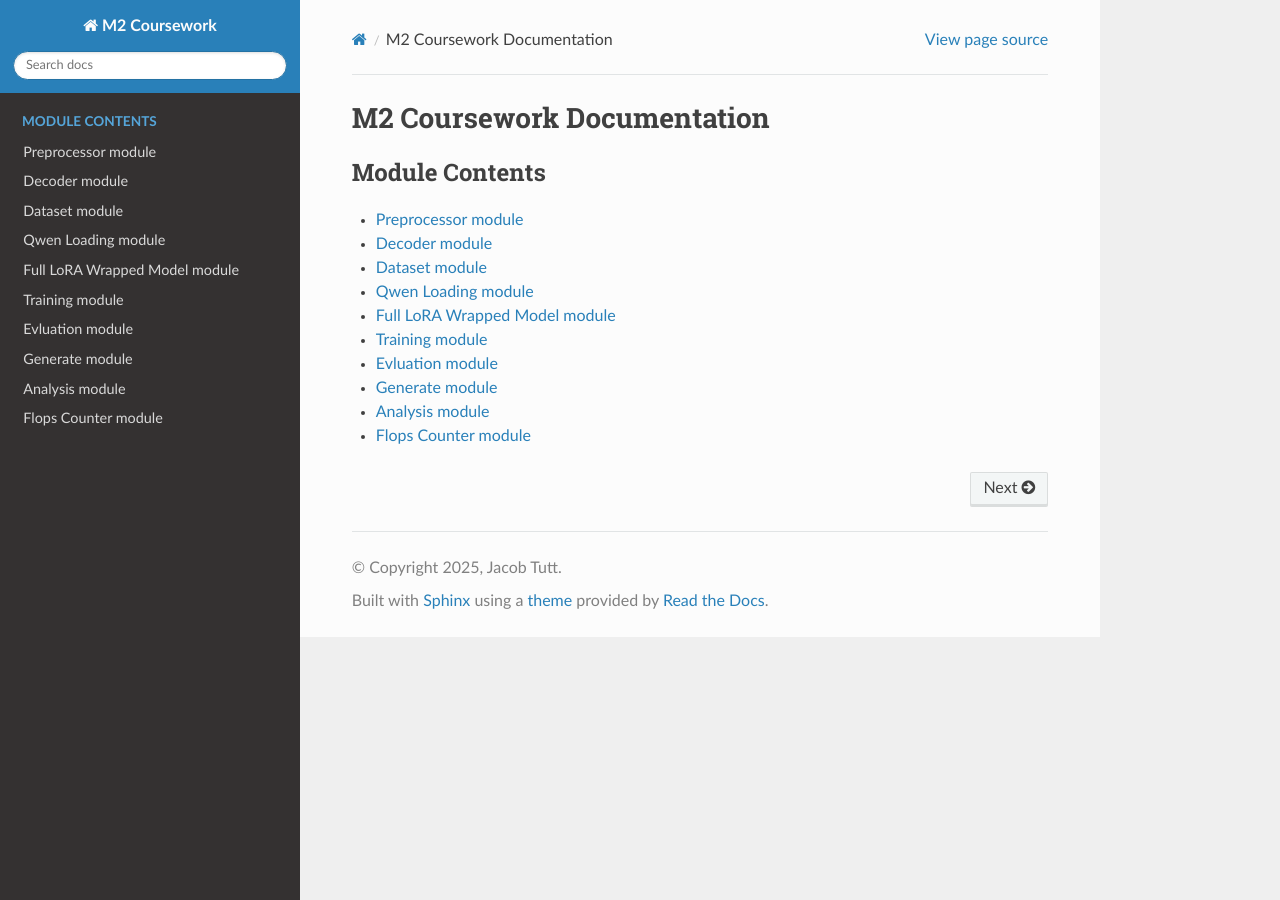
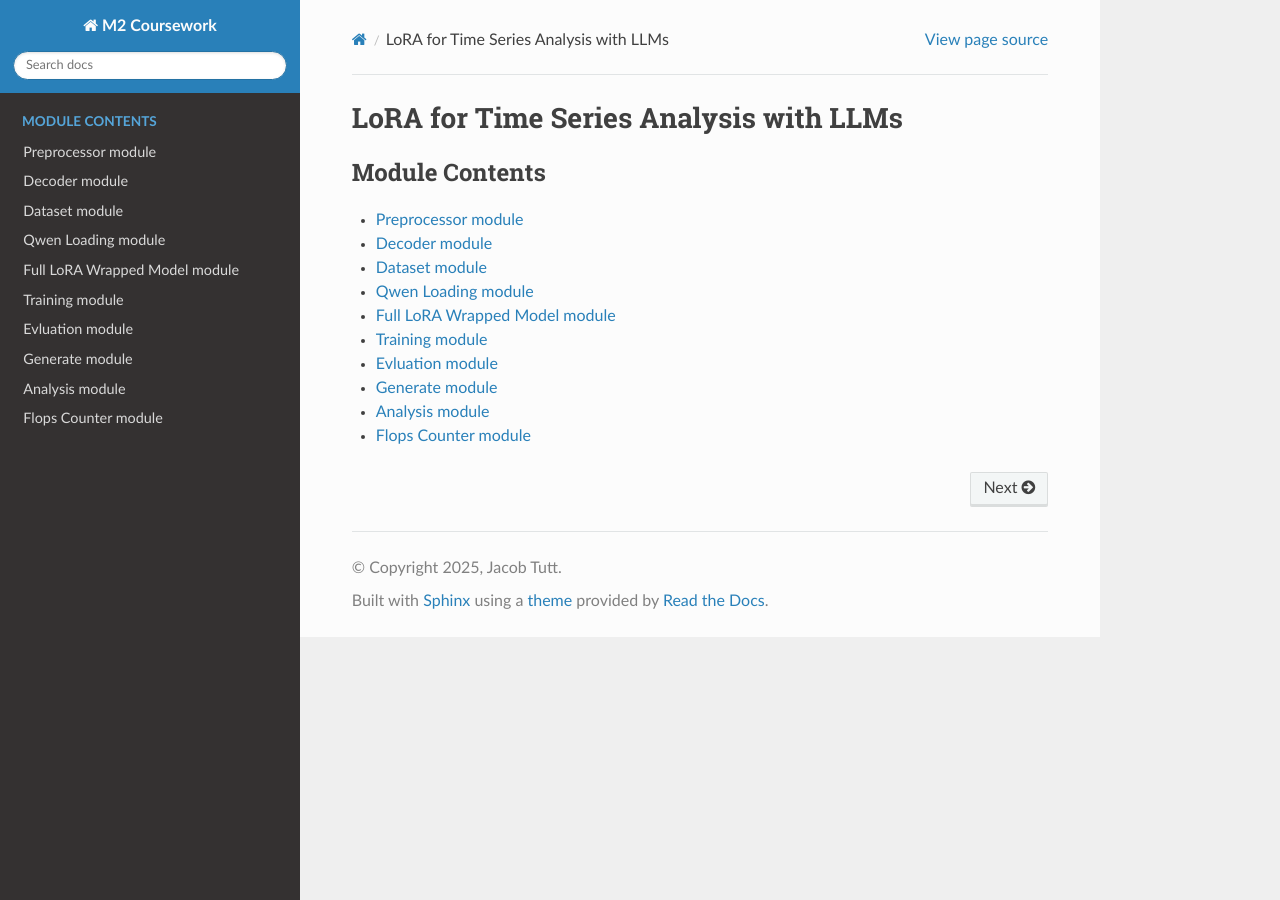
Before and after one commit to JacobTutt/lora_timeseries, a Sphinx documentation site: the page built from docs/source/index.rst, in a window 1280 px wide. Built offline with Sphinx 7.4.7 and the Read the Docs theme 3.1.0, drawn with Linux system fonts in a browser that asks for light colours; some of the changed lines change nothing that is shown.

Commit message:
Update documentation

```diff
--- a/README.md
+++ b/README.md
@@ -1,8 +1,8 @@
-# [LoRA for Time Series Analysis with LLMs](https://coursework-m2.readthedocs.io/en/latest/)
+# [LoRA for Time Series Analysis with LLMs](https://lora-timeseries.readthedocs.io/en/latest/)
 
 - This repository contains the full pipeline used to preform the evaluation, training, generation and hyperparameter tuning.
 - Results were achieved by submitting jobs to a HPC and storing results and metric through .json files and using weights and biases (wandb)
-- Documentation is avaliable: [here](https://coursework-m2.readthedocs.io/en/latest/)
+- Documentation is avaliable: [here](https://lora-timeseries.readthedocs.io/en/latest/)
 
 ## Pipleine (`src`)
 ### `Preprocessor`
--- a/docs/source/index.rst
+++ b/docs/source/index.rst
@@ -1,5 +1,5 @@
-M2 Coursework Documentation
-===========================
+LoRA for Time Series Analysis with LLMs
+=======================================
 
 .. toctree::
    :maxdepth: 2
```
